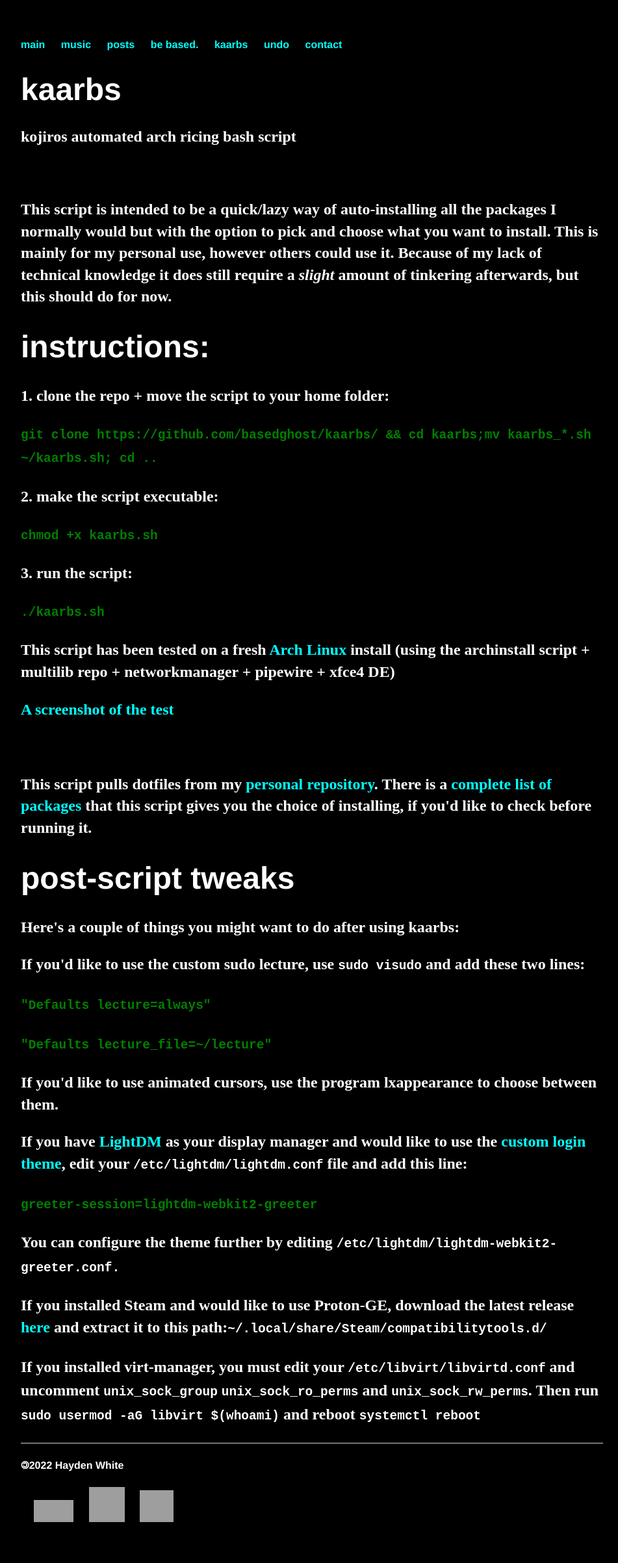
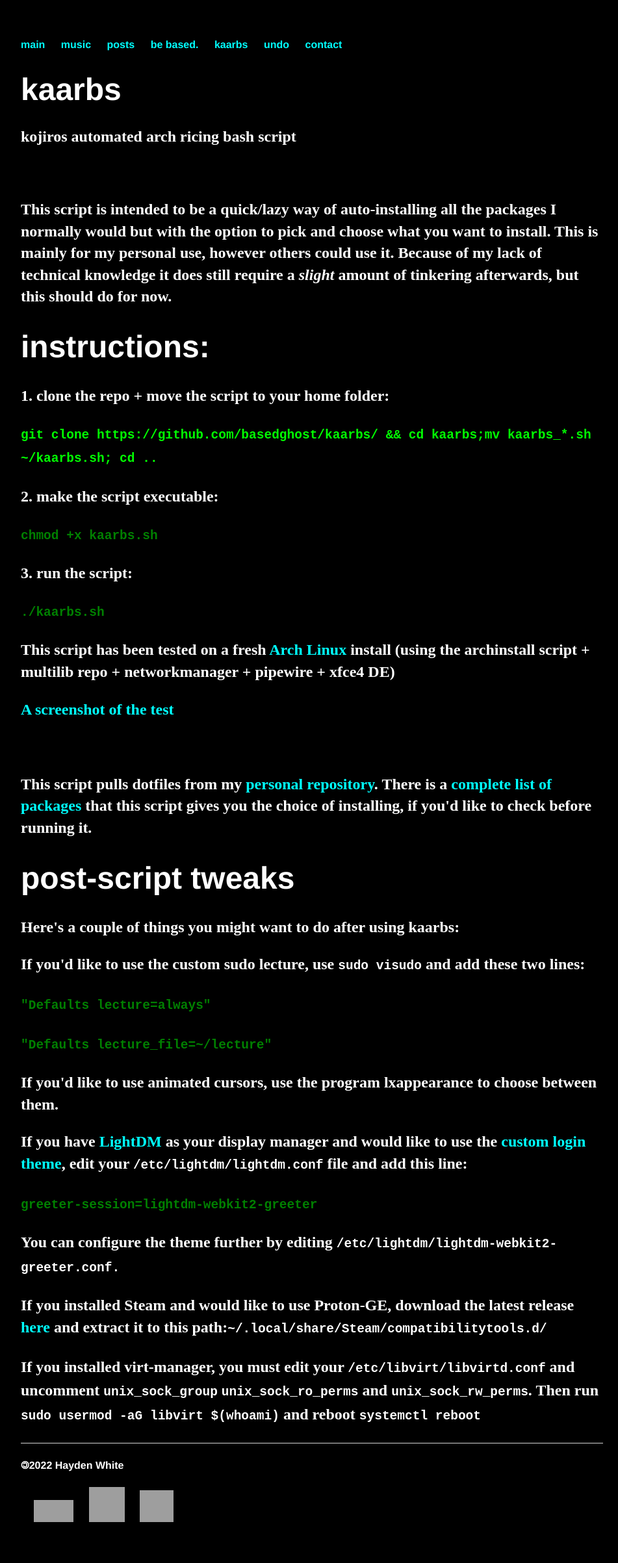
Before and after one commit to whiteVHS/whiteVHS.github.io, a Jekyll site: the page built from kaarbs/index.html, in a window 1280 px wide. Shown: the whole page at 65% size, without its empty margins (160-1111 px from the left). Built offline with Jekyll 4.4.1, drawn with Linux system fonts in a browser that asks for light colours; grey boxes are pictures that could not be loaded.

Commit message:
Update index.html

```diff
--- a/kaarbs/index.html
+++ b/kaarbs/index.html
@@ -9,7 +9,7 @@ title: kojiros automated arch ricing bash script
   <p style="color:white">This script is intended to be a quick/lazy way of auto-installing all the packages I normally would but with the option to pick and choose what you want to install. This is mainly for my personal use, however others could use it. Because of my lack of technical knowledge it does still require a <em>slight</em> amount of tinkering afterwards, but this should do for now.</p>
   <h1>instructions:</h1>
     <p style="color:white">1. clone the repo + move the script to your home folder:</p>
-    <p style="color:green"><code>git clone https://github.com/basedghost/kaarbs/ && cd kaarbs;mv kaarbs_*.sh ~/kaarbs.sh; cd ..</code></p>
+    <p style="color:lime"><code>git clone https://github.com/basedghost/kaarbs/ && cd kaarbs;mv kaarbs_*.sh ~/kaarbs.sh; cd ..</code></p>
     <p style="color:white">2. make the script executable:</p>
     <p style="color:green"><code>chmod +x kaarbs.sh</code></p>
     <p style="color:white">3. run the script:</p>
```
